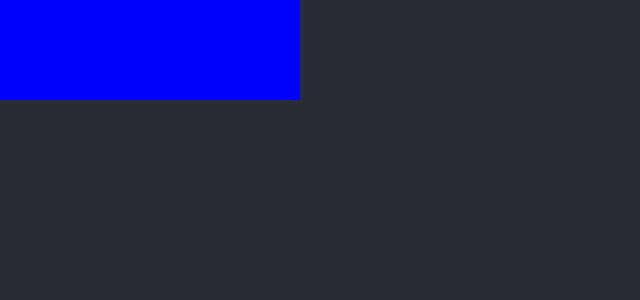
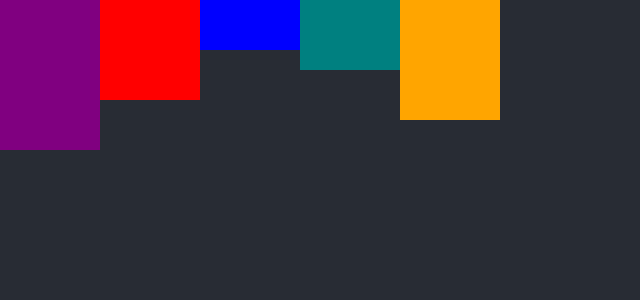
Before and after one commit to irackson/d3-react-basics, a React (Create React App) app: page / in a window 1280 px wide. Shown: the top 300 px of the page, without its empty margins (0-640 px from the left). Built offline with nearby package versions, Linux system fonts and the light colour scheme.

Commit message:
data joins

```diff
--- a/src/App.tsx
+++ b/src/App.tsx
@@ -1,31 +1,53 @@
 import './App.css';
-import { FC, useRef, useEffect } from 'react';
-// import * as d3 from 'd3';
-import { select, selectAll } from 'd3-selection';
+import { FC, useEffect, useRef, useState } from 'react';
+import { select, Selection } from 'd3-selection';
+import { groups } from 'd3-array';
+
+const data = [
+    { units: 150, color: 'purple' },
+    { units: 100, color: 'red' },
+    { units: 50, color: 'blue' },
+    { units: 70, color: 'teal' },
+    { units: 120, color: 'orange' },
+];
 
 const App: FC = () => {
-    const svgRef = useRef<SVGSVGElement | null>(null);
+    const ref = useRef<SVGSVGElement | null>(null);
+
+    const [selection, setSelection] = useState<Selection<
+        SVGSVGElement | null,
+        unknown,
+        null,
+        undefined
+    > | null>(null);
 
     useEffect(() => {
-        console.log(select(svgRef.current));
-        // select(svgRef.current)
-        //     .append('rect')
-        //     .attr('width', 100)
-        //     .attr('height', 100)
-        //     .attr('fill', 'blue');
+        if (!selection) {
+            setSelection(select(ref.current));
+        } else {
+            const rects = selection
+                .selectAll('rect')
+                .data(data)
+                .attr('width', 100)
+                .attr('height', (d) => d.units)
+                .attr('fill', (d) => d.color)
+                .attr('x', (_, i) => i * 100);
 
-        selectAll('rect')
-            .attr('width', 100)
-            .attr('height', 100)
-            .attr('fill', 'blue')
-            .attr('x', (_, i) => i * 100);
-    }, []);
+            rects
+                .enter()
+                .append('rect')
+                .attr('width', 100)
+                .attr('height', (d) => d.units)
+                .attr('fill', (d) => d.color)
+                .attr('x', (_, i) => i * 100);
+        }
+    }, [selection]);
     return (
         <div className="App">
-            <svg ref={svgRef}>
-                <rect />
-                <rect />
-                <rect />
+            <svg ref={ref} width={500}>
+                <rect> </rect>
+                <rect> </rect>
+                <rect> </rect>
             </svg>
         </div>
     );
```
